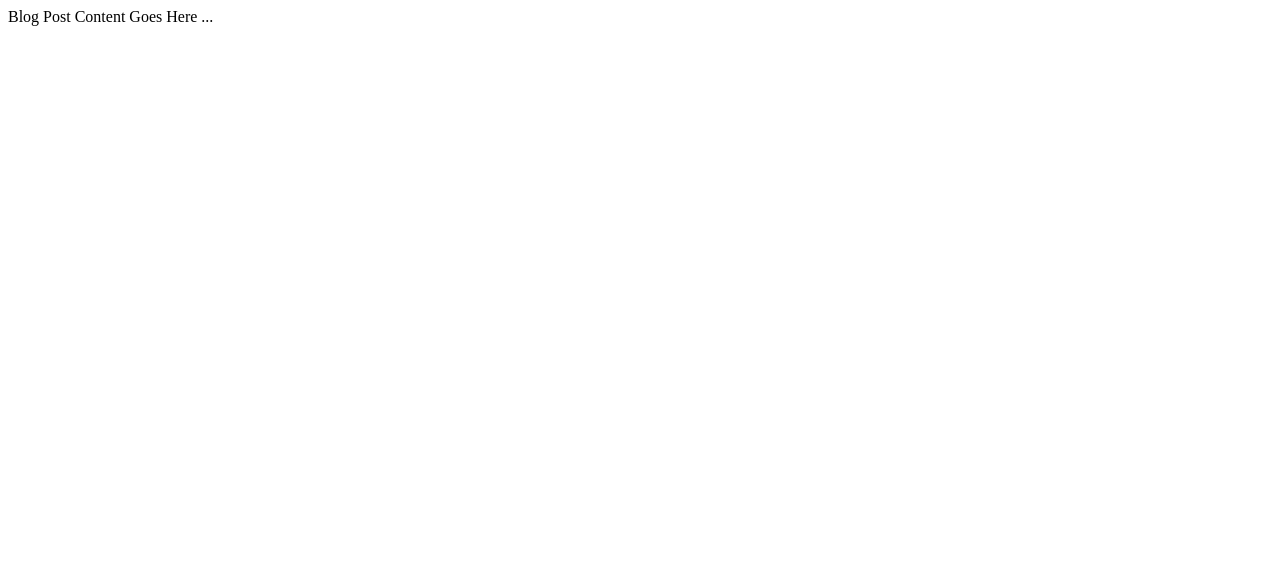
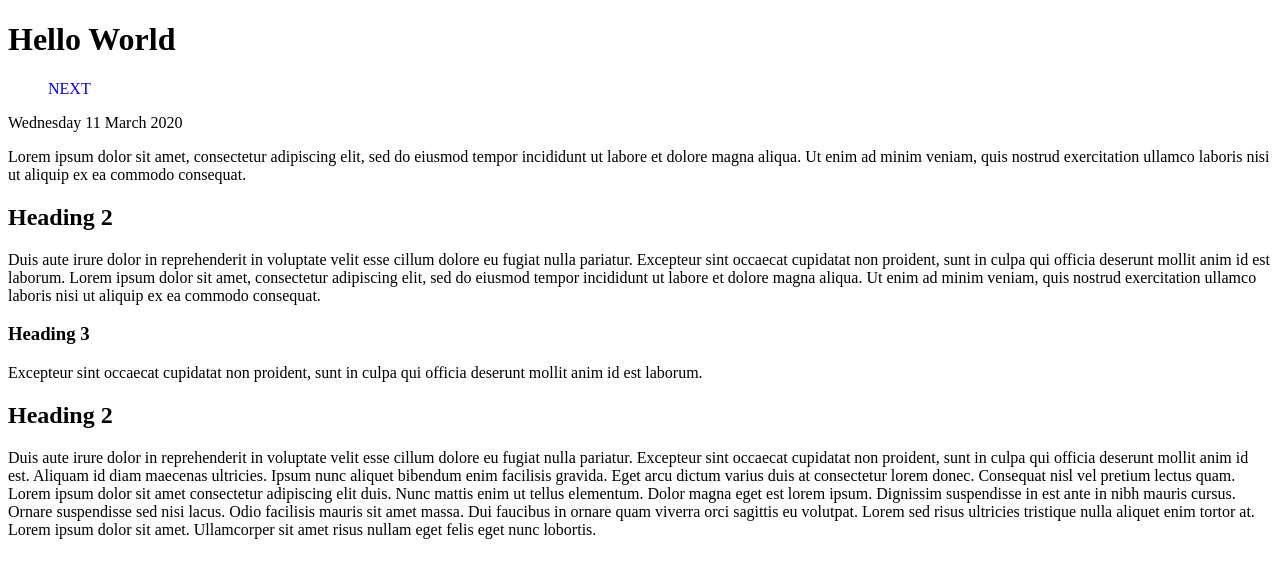
Before and after one commit to eugelogic/bell-blog, a Gatsby site: page /hello-world in a window 1280 px wide. Built offline with nearby package versions, Linux system fonts and the light colour scheme; Gatsby itself is replaced by a stand-in of ours.

Commit message:
Build Blog Post template + add prev/next functionality

```diff
--- a/gatsby-node.js
+++ b/gatsby-node.js
@@ -6,7 +6,7 @@ exports.createPages = (({ graphql, actions}) => {
         const blogPostTemaplate = path.resolve(`src/templates/blogPost.js`)
         resolve(graphql(`
             query {
-                allMarkdownRemark {
+                allMarkdownRemark(sort: {fields: frontmatter___date, order: ASC}) {
                     edges {
                         node {
                             frontmatter {
@@ -17,13 +17,16 @@ exports.createPages = (({ graphql, actions}) => {
                 }
             }
         `).then(result => {
-            result.data.allMarkdownRemark.edges.forEach(({node}) => {
+            const posts = result.data.allMarkdownRemark.edges
+            posts.forEach(({node}, index ) => {
                 const path = node.frontmatter.path
                     createPage({
                         path,
                         component: blogPostTemaplate,
                         context: {
-                            pathSlug: path
+                            pathSlug: path,
+                            prev: index === 0 ? null : posts[index - 1].node,
+                            next: index === (posts.length - 1) ? null : posts[index + 1].node
                         }
                     })
                 resolve()
--- a/src/templates/blogPost.js
+++ b/src/templates/blogPost.js
@@ -1,11 +1,45 @@
 import React from 'react'
+import { Link, graphql } from 'gatsby'
 
-const BlogPostTemplate = () => {
+const BlogPostTemplate = ({ data, pageContext }) => {
+    const { prev, next } = pageContext
+    const { markdownRemark } = data
     return (
-        <div>
-            Blog Post Content Goes Here ...
+        <div style={{ fontFamily: 'avenir' }}>
+            <h1>{markdownRemark.frontmatter.title}</h1>
+            <div>
+                <ul style={{
+                    display: 'flex',
+                    listStyle: 'none'
+                }}>
+                    {prev && <li style={{marginRight: '40px'}}><Link style={{textDecoration: 'none'}} to={prev.frontmatter.path}>PREV</Link></li>}
+                    {next && <li><Link style={{textDecoration: 'none'}} to={next.frontmatter.path}>NEXT</Link></li>}
+                </ul>
+            </div>
+            <time>{markdownRemark.frontmatter.date}</time>
+            <div
+                className="blog-post-template"
+                dangerouslySetInnerHTML={{__html: markdownRemark.html}}
+            >
+            </div>
         </div>
     )
 }
 
 export default BlogPostTemplate
+
+export const query = graphql`
+    query ($pathSlug: String!) {
+        markdownRemark(frontmatter: { path: { eq: $pathSlug } } ) {
+            id
+            frontmatter {
+                title
+                path
+                date(formatString: "dddd DD MMMM YYYY")
+                excerpt
+                tags
+            }
+            html
+        }
+    }
+`
```
